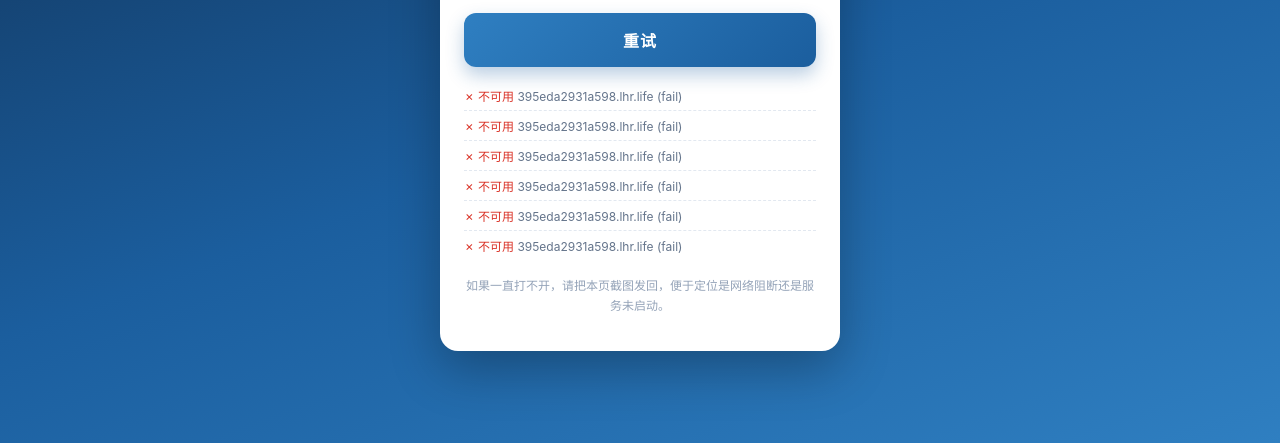
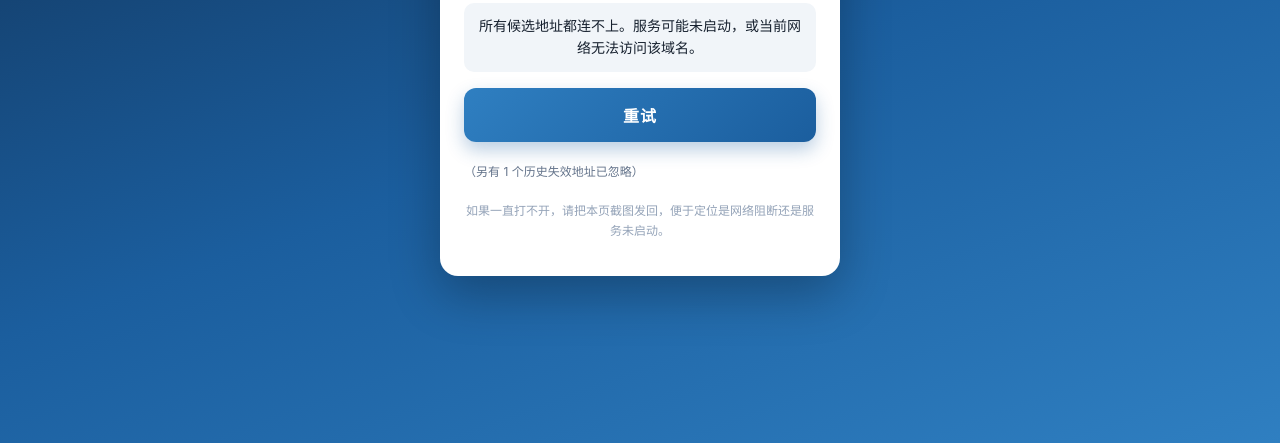
Before and after one commit to 1759717772/dept-cloud-addr, a plain HTML site: page entry.html in a window 1280 px wide. Shown: the part 357-800 px from the top of the page. Drawn offline with Linux system fonts and the light colour scheme; no server answers.

Commit message:
多源合并公告牌 + 只显示可用地址

```diff
--- a/entry.html
+++ b/entry.html
@@ -92,35 +92,53 @@
     });
   }
 
-  function readBoard(i) {
-    var idx = i || 0;
-    if (idx >= BOARDS.length) return Promise.resolve('');
-    return readOne(BOARDS[idx])
-      .then(function (t) {
-        var re = /^(biz2|biz|2nd|backup\d?|tunnel)=(https?:\/\/\S+)/gm;
-        var m, all = [];
-        while ((m = re.exec(t)) !== null) all.push(m[2]);
-        if (!all.length) throw 0;
-        return { url: all[0], all: all };
-      })
-      .catch(function () { return readBoard(idx + 1); });
+  function parseBoard(t) {
+    var re = /^(biz2|biz|2nd|backup\d?|tunnel)=(https?:\/\/\S+)/gm;
+    var m, all = [];
+    while ((m = re.exec(t)) !== null) all.push(m[2]);
+    return all;
+  }
+
+  // [修复·公告牌旧缓存] 原实现只读第一个"能读通"的源就停：GitHub Pages 若滞后
+  // （构建排队几分钟），拿到的就是旧死链，后面的 raw/jsDelivr 根本不会被读。
+  // 改为全部源并发读、合并去重，任一源给出活地址都能被探测选中。
+  function readAllBoards() {
+    return Promise.all(BOARDS.map(function (u) {
+      return readOne(u).then(parseBoard).catch(function () { return []; });
+    })).then(function (arrs) {
+      var all = [];
+      arrs.forEach(function (a) {
+        a.forEach(function (u) { if (u && all.indexOf(u) < 0) all.push(u); });
+      });
+      return { url: all[0] || '', all: all };
+    });
   }
 
   function render(list) {
     var box = el('list');
     box.innerHTML = '';
+    var bad = 0;
+    // [修复] 用户明确说过"死链打不开还显示什么"——失效地址不再逐条列出，
+    // 只展示实测可用的，失效的合并成一行计数，避免把死链当成系统故障展示。
     list.forEach(function (p) {
+      if (!p.ok) { bad++; return; }
       var d = document.createElement('div');
-      d.innerHTML = (p.ok ? '<span class="ok">✓ 可用</span>' : '<span class="bad">✗ 不可用</span>')
-        + ' ' + p.url.replace('https://', '') + (p.version ? ' · v' + p.version : '') + ' (' + p.code + ')';
+      d.innerHTML = '<span class="ok">✓ 可用</span> ' + p.url.replace('https://', '')
+        + (p.version ? ' · v' + p.version : '') + ' (' + p.code + ')';
       box.appendChild(d);
     });
+    if (bad > 0) {
+      var n = document.createElement('div');
+      n.className = 'muted';
+      n.textContent = '（另有 ' + bad + ' 个历史失效地址已忽略）';
+      box.appendChild(n);
+    }
   }
 
   function run() {
     el('go').disabled = true;
     el('go').textContent = '正在检测…';
-    readBoard(0).then(function (b) {
+    readAllBoards().then(function (b) {
       var raw = (b && b.all && b.all.length) ? b.all.slice() : [];
       // [修复] 公告牌 CDN 可能是几分钟前的旧值（里面全是已死的 trycloudflare），
       // 必须把内置活地址一并并入候选，否则"公告牌读到了但读的是死链"→ 全部探测失败 → 打不开。
```
